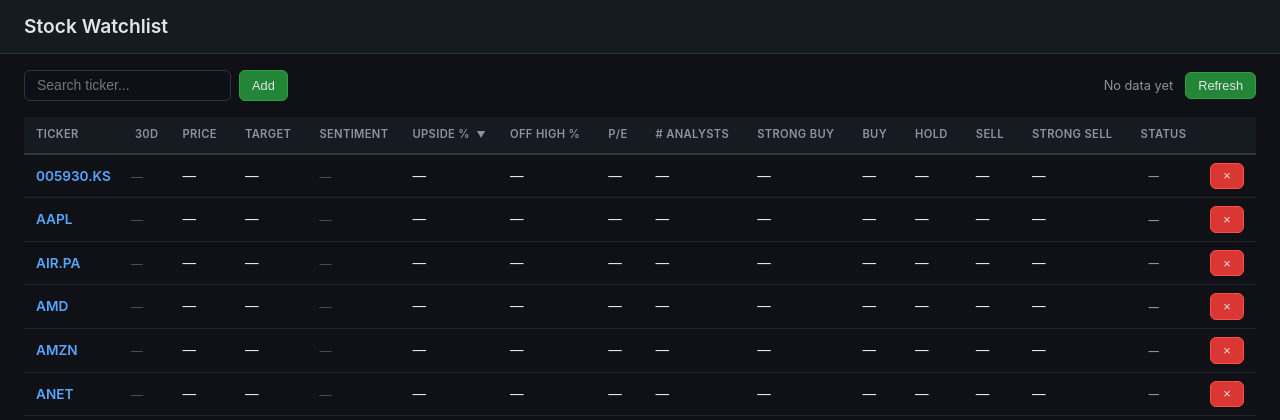
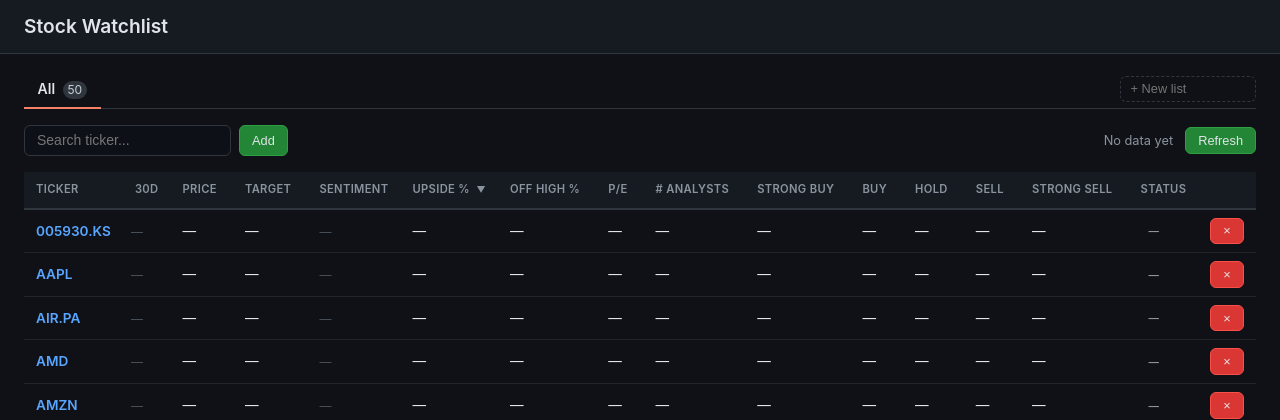
Before and after one commit to Mat-dot-mad/watchlist, a Flask app: page / in a window 1280 px wide. Shown: the top 420 px of the page. Run offline with Flask 3, Linux system fonts and the light colour scheme; data comes from the database, SQL or seed files in the repository; data that the repository does not hold is empty.

Commit message:
Add watchlist tabs to the dashboard
Tabs for All, each list, and Unsorted (tickers in no list), each a
bookmarkable ?list= URL. Create lists from the tab bar; adding a ticker
on a list tab puts it in that list, including existing tickers. Forms
return to the tab they came from, and the analyst strip follows the tab.

Co-Authored-By: Claude Opus 5.5 <noreply@anthropic.com>

```diff
--- a/app.py
+++ b/app.py
@@ -172,18 +172,51 @@ def create_app():
         }
         return symbols.get(currency_code, f"{currency_code} " if currency_code else "$")
 
+    def _back():
+        """Redirect to the dashboard tab a form was submitted from.
+
+        Forms carry the current tab in a hidden "list" field, so actions
+        like Add or Refresh don't bounce you back to the All tab.
+        """
+        return redirect(url_for("dashboard", list=request.form.get("list") or None))
+
     # Routes. There is no login: access control is the network itself
     # (reachable only over Tailscale; UFW blocks every other interface).
     @app.route("/")
     def dashboard():
-        data = db.get_latest_data()
-        last_updated = db.get_last_updated()
-        trends = db.get_dashboard_trends()
-        rec_cache = db.get_all_recommendations_cache()
-        sparklines = db.get_all_sparklines()
+        # ?list=<id> shows one list, ?list=unsorted the tickers in no list,
+        # anything else (including an id that no longer exists) shows All.
+        watchlists = db.list_watchlists()
+        view = request.args.get("list", "")
+        current = next((w for w in watchlists if str(w["id"]) == view), None)
+        if current:
+            data = db.get_latest_data(watchlist_id=current["id"])
+        elif view == "unsorted":
+            data = db.get_latest_data(unsorted=True)
+        else:
+            view, data = "", db.get_latest_data()
+
+        # Only show analyst activity for the tickers on this tab.
+        shown = {row["symbol"] for row in data}
+        trends = {s: a for s, a in db.get_dashboard_trends().items() if s in shown}
+
         return render_template("dashboard.html",
-                               stocks=data, last_updated=last_updated, refreshing=_refreshing,
-                               trends=trends, rec_cache=rec_cache, sparklines=sparklines)
+                               stocks=data, last_updated=db.get_last_updated(),
+                               refreshing=_refreshing, trends=trends,
+                               rec_cache=db.get_all_recommendations_cache(),
+                               sparklines=db.get_all_sparklines(),
+                               watchlists=watchlists, current=current, view=view,
+                               total_count=len(db.list_tickers()),
+                               unsorted_count=db.count_unsorted())
+
+    @app.route("/lists/new", methods=["POST"])
+    def new_list():
+        name = request.form.get("name", "").strip()
+        list_id = db.create_watchlist(name)
+        if list_id is None:
+            flash(f'A list called "{name}" already exists.' if name else "List name can't be blank.", "error")
+            return _back()
+        return redirect(url_for("dashboard", list=list_id))
 
     @app.route("/ticker/<symbol>")
     def ticker_detail(symbol):
@@ -203,21 +236,32 @@ def create_app():
             flash("Refresh started...", "info")
         else:
             flash("Refresh already in progress.", "info")
-        return redirect(url_for("dashboard"))
+        return _back()
 
     @app.route("/ticker/add", methods=["POST"])
     def add_ticker():
+        # Adding while viewing a list also puts the ticker in that list —
+        # including an existing ticker, which is how you add it to a second list.
         symbol = request.form.get("symbol", "").strip().upper()
+        target = next((w for w in db.list_watchlists()
+                       if str(w["id"]) == request.form.get("list")), None)
         if symbol:
-            if db.add_ticker(symbol):
+            is_new = db.add_ticker(symbol)
+            if is_new:
                 # Immediately fetch data for the new ticker
                 data = fetch_ticker_data(symbol)
                 _save_ticker_data(data)
                 db.export_tickers_to_file()
+            if target:
+                if db.add_ticker_to_watchlist(symbol, target["id"]) or is_new:
+                    flash(f"Added {symbol} to {target['name']}.", "success")
+                else:
+                    flash(f"{symbol} is already in {target['name']}.", "info")
+            elif is_new:
                 flash(f"Added {symbol}.", "success")
             else:
                 flash(f"{symbol} already exists.", "info")
-        return redirect(url_for("dashboard"))
+        return _back()
 
     @app.route("/ticker/<symbol>/remove", methods=["POST"])
     def remove_ticker(symbol):
--- a/db.py
+++ b/db.py
@@ -456,14 +456,16 @@ def set_ticker_watchlists(symbol, watchlist_ids, db_path=None):
 
 
 def add_ticker_to_watchlist(symbol, watchlist_id, db_path=None):
+    """Returns True if newly added, False if already there (or no such list)."""
     conn = get_db(db_path)
     try:
-        conn.execute("""
+        cur = conn.execute("""
             INSERT OR IGNORE INTO watchlist_tickers (watchlist_id, ticker_id)
             SELECT w.id, t.id FROM watchlists w, tickers t
             WHERE w.id = ? AND t.symbol = ?
         """, (watchlist_id, symbol))
         conn.commit()
+        return cur.rowcount > 0
     finally:
         conn.close()
 
--- a/static/style.css
+++ b/static/style.css
@@ -67,6 +67,56 @@ main {
 .flash-error { background: #2d1215; border-color: #da3633; color: #f85149; }
 
 /* Toolbar */
+/* Watchlist tabs */
+.tabs {
+    display: flex;
+    flex-wrap: wrap;
+    align-items: center;
+    gap: 0.25rem;
+    border-bottom: 1px solid #30363d;
+    margin-bottom: 1rem;
+}
+
+.tab {
+    padding: 0.5rem 0.85rem;
+    color: #8b949e;
+    text-decoration: none;
+    font-size: 0.875rem;
+    border-bottom: 2px solid transparent;
+    margin-bottom: -1px;   /* sit the active underline on the nav's border */
+}
+
+.tab:hover { color: #e1e4e8; }
+.tab.active { color: #e1e4e8; border-bottom-color: #f78166; font-weight: 600; }
+.tab-muted { font-style: italic; }
+
+.tab-count {
+    display: inline-block;
+    min-width: 1.4em;
+    padding: 0 0.4em;
+    margin-left: 0.25rem;
+    border-radius: 999px;
+    background: #30363d;
+    color: #c9d1d9;
+    font-size: 0.75rem;
+    font-weight: 400;
+    text-align: center;
+}
+
+.tab-new { margin-left: auto; }
+
+.tab-new input {
+    width: 8.5rem;
+    background: transparent;
+    border: 1px dashed #30363d;
+    border-radius: 6px;
+    padding: 0.3rem 0.6rem;
+    color: #e1e4e8;
+    font-size: 0.8rem;
+}
+
+.tab-new input:focus { outline: none; border-style: solid; border-color: #1f6feb; }
+
 .toolbar {
     display: flex;
     justify-content: space-between;
--- a/templates/dashboard.html
+++ b/templates/dashboard.html
@@ -1,10 +1,26 @@
 {% extends "base.html" %}
 {% block content %}
+{# ── Watchlist tabs. Each tab is a URL (?list=<id>) so it can be bookmarked. ── #}
+<nav class="tabs">
+    <a href="{{ url_for('dashboard') }}" class="tab{% if not view %} active{% endif %}">All <span class="tab-count">{{ total_count }}</span></a>
+    {% for w in watchlists %}
+    <a href="{{ url_for('dashboard', list=w.id) }}" class="tab{% if current and current.id == w.id %} active{% endif %}">{{ w.name }} <span class="tab-count">{{ w.count }}</span></a>
+    {% endfor %}
+    {% if watchlists and (unsorted_count or view == 'unsorted') %}
+    <a href="{{ url_for('dashboard', list='unsorted') }}" class="tab tab-muted{% if view == 'unsorted' %} active{% endif %}">Unsorted <span class="tab-count">{{ unsorted_count }}</span></a>
+    {% endif %}
+    <form method="POST" action="{{ url_for('new_list') }}" class="tab-new">
+        <input type="hidden" name="list" value="{{ view }}">
+        <input type="text" name="name" placeholder="+ New list" maxlength="40" required aria-label="New list name">
+    </form>
+</nav>
+
 <div class="toolbar">
     <div class="toolbar-left">
         <form method="POST" action="{{ url_for('add_ticker') }}" class="add-form">
+            <input type="hidden" name="list" value="{{ view }}">
             <div class="autocomplete-wrapper">
-                <input type="text" name="symbol" placeholder="Search ticker..." autocomplete="off" required>
+                <input type="text" name="symbol" placeholder="{{ 'Add ticker to ' ~ current.name ~ '...' if current else 'Search ticker...' }}" autocomplete="off" required>
                 <div class="autocomplete-dropdown"></div>
             </div>
             <button type="submit" class="btn btn-primary btn-small">Add</button>
@@ -15,6 +31,7 @@
             {% if last_updated %}Updated: {{ last_updated }}{% else %}No data yet{% endif %}
         </span>
         <form method="POST" action="{{ url_for('refresh') }}" class="inline">
+            <input type="hidden" name="list" value="{{ view }}">
             <button type="submit" class="btn btn-primary btn-small" {% if refreshing %}disabled{% endif %}>
                 {% if refreshing %}
                     <span class="spinner"></span> Refreshing...
@@ -143,6 +160,10 @@
         </tbody>
     </table>
 </div>
+{% elif current %}
+<p class="empty">No tickers in {{ current.name }} yet. Add one above, or use the Lists button on the All tab.</p>
+{% elif view == 'unsorted' %}
+<p class="empty">Every ticker is in a list.</p>
 {% else %}
 <p class="empty">No tickers yet. Add one above to get started.</p>
 {% endif %}
```
Also changed, not shown: tests/test_dashboard.py (+61 -0 lines).
